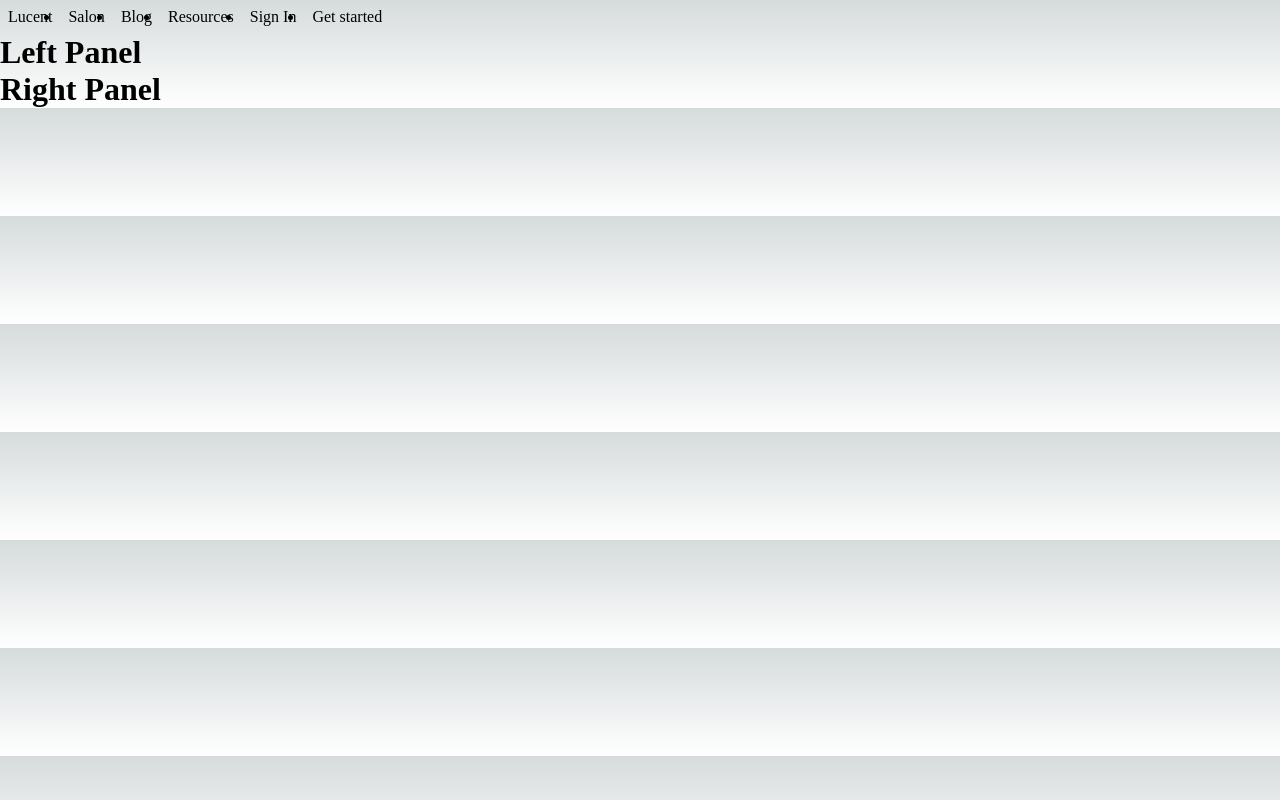
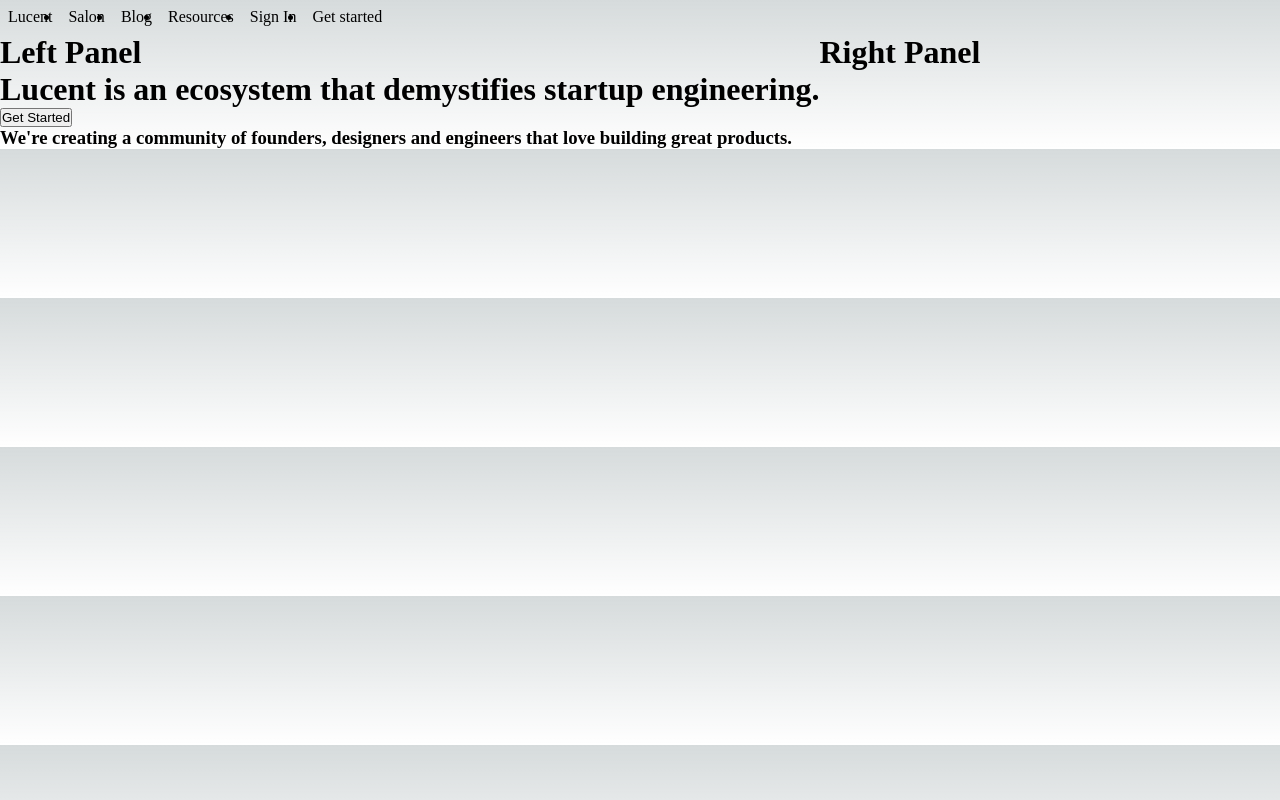
Before and after one commit to TRahulSam1997/lucent-frontend, a Next.js app: page / in a window 1280 px wide. Built offline with nearby package versions, Linux system fonts and the light colour scheme.

Commit message:
Adding elements to the left panel

```diff
--- a/components/leftPanel.tsx
+++ b/components/leftPanel.tsx
@@ -4,6 +4,9 @@
   return (
     <div>
         <h1>Left Panel</h1>
+        <h1>Lucent is an ecosystem that demystifies startup engineering.</h1>
+        <button>Get Started</button>
+        <h3>We're creating a community of founders, designers and engineers that love building great products.</h3>
     </div>
   )
 }
--- a/pages/index.tsx
+++ b/pages/index.tsx
@@ -19,8 +19,10 @@
       </Head>
       <main>
         <Nav />
-        <LeftPanel />
-        <RightPanel />
+        <div style={{ display: "flex", flexDirection: "row" }}>
+          <LeftPanel />
+          <RightPanel />
+        </div>
       </main>
     </>
   )
```
